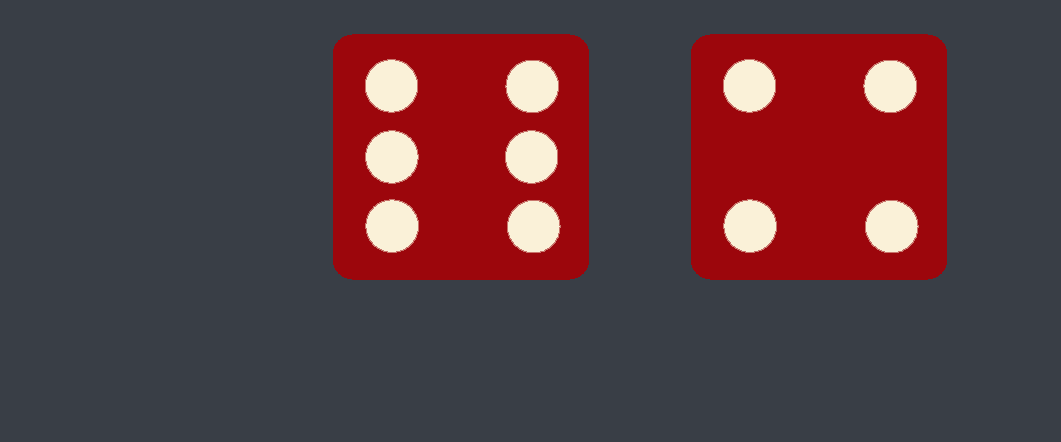
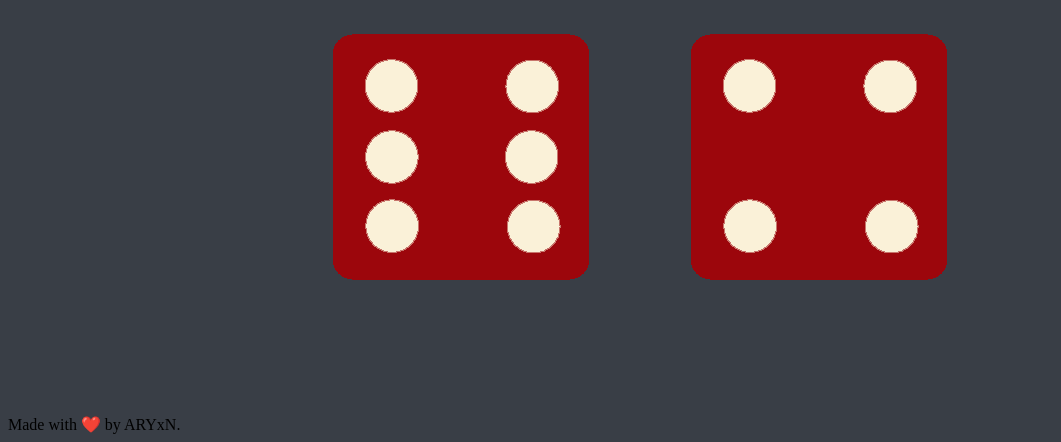
Before and after one commit to Aryankarma/Dice-Project, a plain HTML site: page index.html in a window 1280 px wide. Shown: the part 431-873 px from the top of the page, without its empty margins (0-1061 px from the left). Before the commit the page ends 846 px from the top, so only its background shows below. Drawn offline with Linux system fonts and the light colour scheme; files whose address does not match are found by name; a web font is replaced by a local one.

Commit message:
Update index.html

```diff
--- a/index.html
+++ b/index.html
@@ -28,6 +28,10 @@
 </div>
 </div>
 
+<footer>
+    Made with ❤️ by ARYxN.
+</footer>
+
 </body>
 <script src="index.js"></script>
 </html>
```
